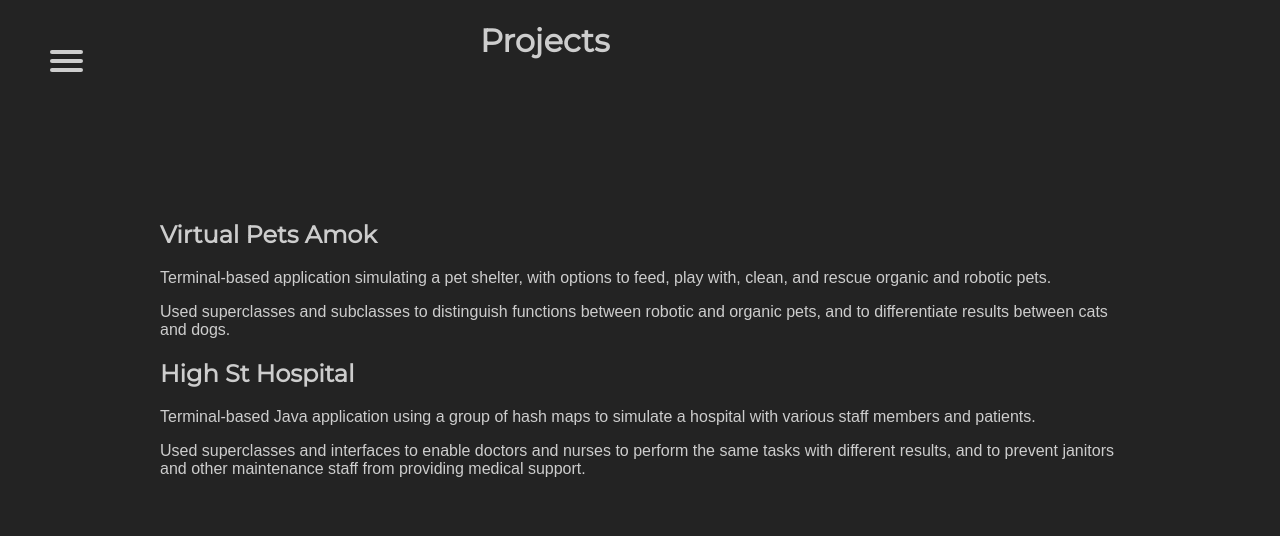
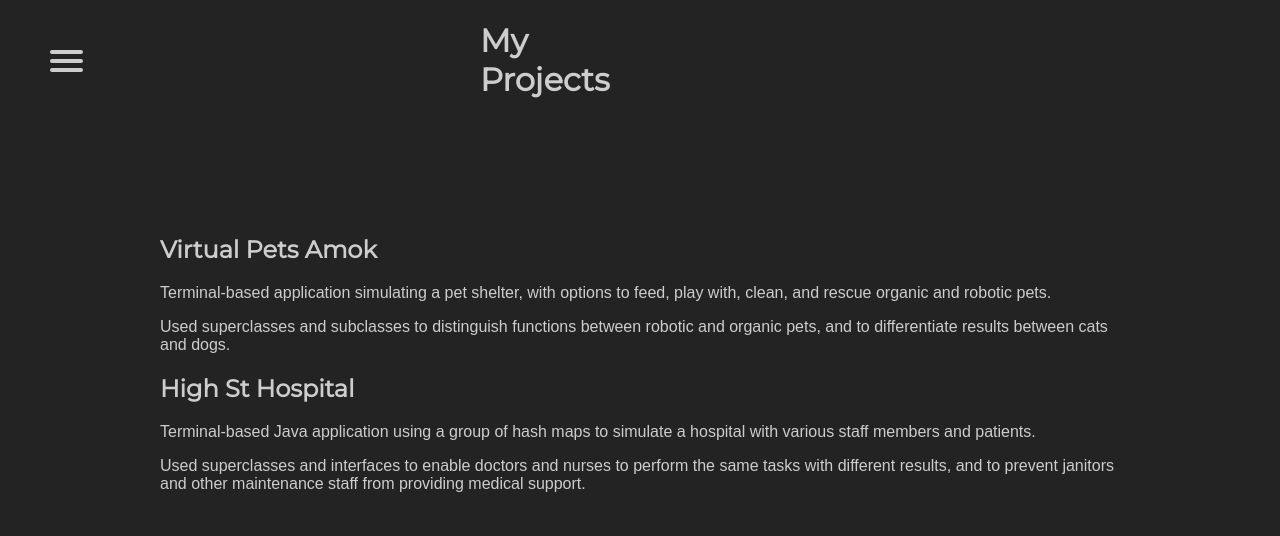
Before and after one commit to gaelanshively/gaelanshively.github.io, a plain HTML site: page Projects.html in a window 1280 px wide. Drawn offline with Linux system fonts and the light colour scheme.

```diff
--- a/Projects.html
+++ b/Projects.html
@@ -28,13 +28,13 @@
             <a href="./index.html"><li>Home</li></a>
             <a href="./bio.html"><li>About Me</li></a>
             <a href="./contact.html"><li>Contact</li></a>
-            <a href="./projects.html"><li>Projects</li></a>
+            <a href="./projects.html"><li>My Projects</li></a>
           </ul>
         </div>
       </nav>
     </div>
     <div class="grid-two">
-      <h1>Projects</h1>
+      <h1>My Projects</h1>
     </div>
     <div class="grid-three">
         <h2>Virtual Pets Amok</h2>
@@ -43,7 +43,7 @@
         <p></p>
         <h2>High St Hospital</h2>
         <p>Terminal-based Java application using a group of hash maps to simulate a hospital with various staff members and patients.  </p>
-            <p>Used superclasses and interfaces to enable doctors and nurses to perform the same tasks with different results, and to prevent janitors and other maintenance staff from providing medical support.</p>
+          <p>Used superclasses and interfaces to enable doctors and nurses to perform the same tasks with different results, and to prevent janitors and other maintenance staff from providing medical support.</p>
         </div>
     </div>
 </body>
```
Also changed, not shown: bio.html (+1 -1 lines), contact.html (+1 -1 lines), index.html (+1 -1 lines).
